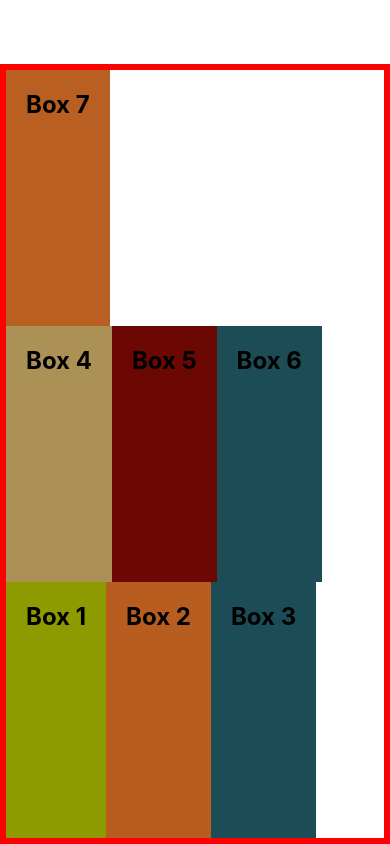
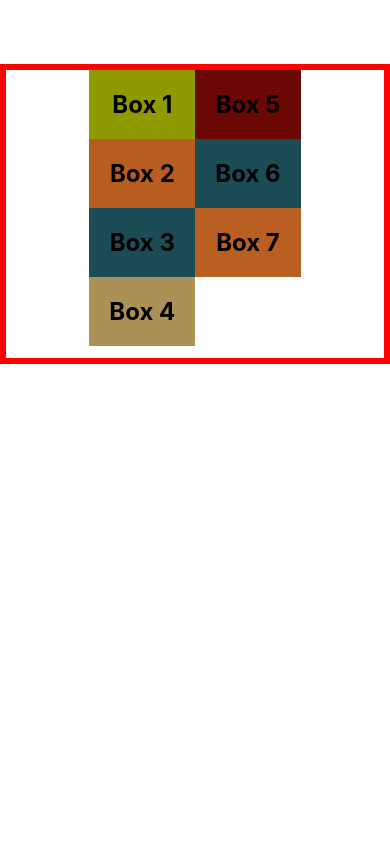
Before and after one commit to amontalvof/react-native-demo, a React Native app: screen / in a window 390 px wide. Built offline with nearby package versions, Linux system fonts and the light colour scheme.

Commit message:
feat: Align Content

```diff
--- a/App.js
+++ b/App.js
@@ -18,9 +18,10 @@ export default function App() {
 
 const styles = StyleSheet.create({
     container: {
-        flex: 1,
-        flexDirection: 'row',
-        flexWrap: 'wrap-reverse',
+        // flex: 1,
+        height: 300,
+        flexWrap: 'wrap',
+        alignContent: 'center',
         marginTop: 64,
         borderWidth: 6,
         borderColor: 'red',
```
